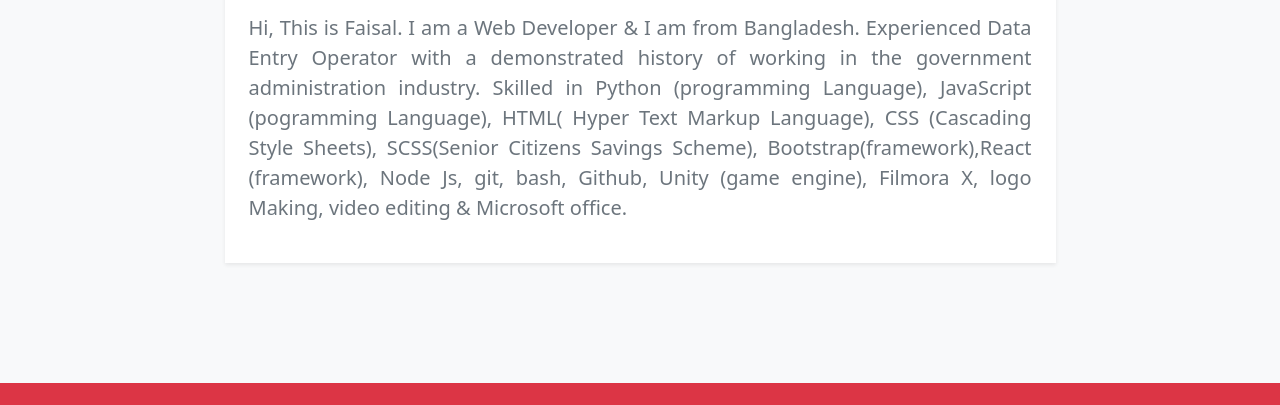
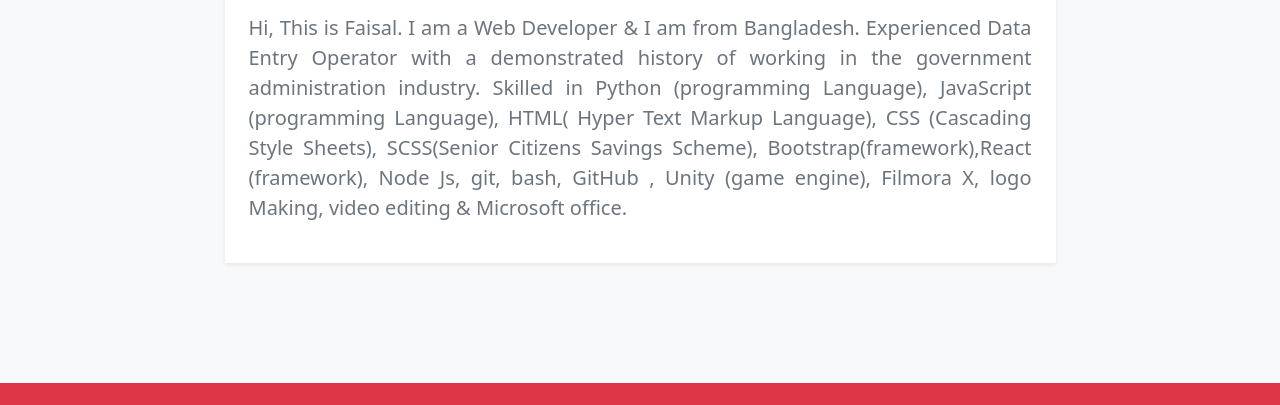
Before and after one commit to faisalhossain1/profile-1, a plain HTML site: page about.html in a window 1280 px wide. Shown: the part 228-633 px from the top of the page. Drawn offline with Linux system fonts and the light colour scheme.

Commit message:
Update about.html

```diff
--- a/about.html
+++ b/about.html
@@ -1,7 +1,7 @@
 <!DOCTYPE html>
 <html lang="en">
 <head>
-    <meta name="description" content="Hi, This is Faisal. I am a Web Developer & I am from Bangladesh. Experienced Data Entry Operator with a demonstrated history of working in the government administration industry. Skilled in Python (programming Language), JavaScript (pogramming Language), HTML( Hyper Text Markup Language), CSS (Cascading Style Sheets), SCSS(Senior Citizens Savings Scheme), Bootstrap(framework),React (framework), Node Js, git, bash, Github, Unity (game engine), Filmora X, logo Making, video editing & Microsoft office.">
+    <meta name="description" content="Hi, This is Faisal. I am a Web Developer & I am from Bangladesh. Experienced Data Entry Operator with a demonstrated history of working in the government administration industry. Skilled in Python (programming Language), JavaScript (programming Language), HTML( Hyper Text Markup Language), CSS (Cascading Style Sheets), SCSS(Senior Citizens Savings Scheme), Bootstrap(framework),React (framework), Node Js, git, bash, GitHub , Unity (game engine), Filmora X, logo Making, video editing & Microsoft office.">
     <meta name="keywords" content="web-faisal, www.web-faisal.com, web.com, web-faisalhossain.com, faisal,Faisal,FaisalHossain,mdfaisal,MDFaisal,MDFaisalHoosain,www.mdfaisalhossain.com,faisalhossain,mrfaisal,linkedinfaisal,web-faisal.github,faisal.github">
     <meta name="author" content="Md Faisal Hossain">
     <meta http-equiv="X-UA-Compatible" content="IE=edge">
@@ -50,7 +50,7 @@
                   <h1 class="fs-2 mb-1 text-danger">Faisal Hossain</h1>
                 </div>
               </div>
-              <p style="text-align: justify;" class="text-muted mt-3 fs-5"> Hi, This is Faisal. I am a Web Developer & I am from Bangladesh. Experienced Data Entry Operator with a demonstrated history of working in the government administration industry. Skilled in Python (programming Language), JavaScript (pogramming Language), HTML( Hyper Text Markup Language), CSS (Cascading Style Sheets), SCSS(Senior Citizens Savings Scheme), Bootstrap(framework),React (framework), Node Js, git, bash, Github, Unity (game engine), Filmora X, logo Making, video editing & Microsoft office.
+              <p style="text-align: justify;" class="text-muted mt-3 fs-5">Hi, This is Faisal. I am a Web Developer & I am from Bangladesh. Experienced Data Entry Operator with a demonstrated history of working in the government administration industry. Skilled in Python (programming Language), JavaScript (programming Language), HTML( Hyper Text Markup Language), CSS (Cascading Style Sheets), SCSS(Senior Citizens Savings Scheme), Bootstrap(framework),React (framework), Node Js, git, bash, GitHub , Unity (game engine), Filmora X, logo Making, video editing & Microsoft office.
               </p>
             </div>
           </div>
```
